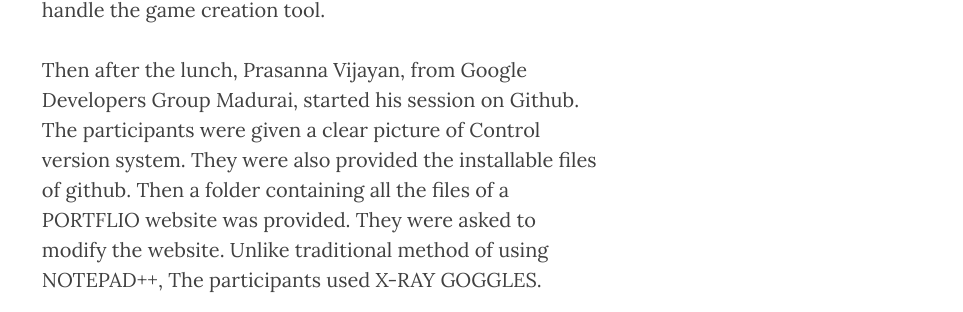
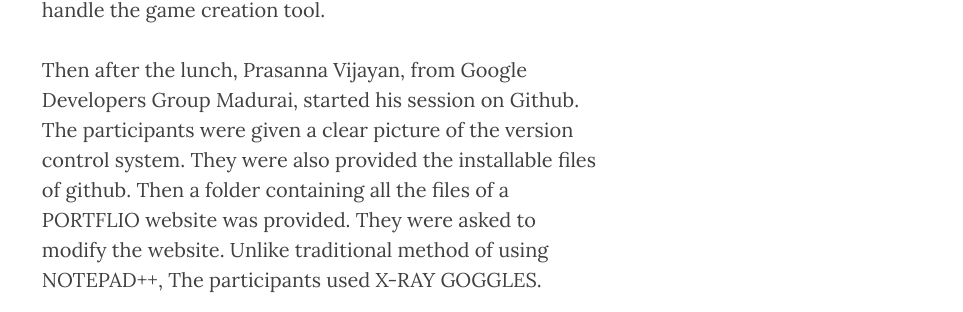
Before and after one commit to foxprasanth/foxprasanth.github.com, a Jekyll site: the page built from _posts/2015-10-2-THE DOT.markdown, in a window 1280 px wide and 900 px high, scrolled down 1124 px. Shown: the part 203-515 px from the top of the window, without its empty margins (317-1280 px from the left). Built offline with Jekyll 4.4.1, drawn with Linux system fonts in a browser that asks for light colours; nearby versions of some CDN libraries; comment, search, counter and statistics services are not loaded.

Commit message:
corrected typo in THE DOT blog

```diff
--- a/_posts/2015-10-2-THE DOT.markdown
+++ b/_posts/2015-10-2-THE DOT.markdown
@@ -17,7 +17,7 @@
 </ol>
 <p>I had a great opportunity to talk about Mozila and Webmaker tools in the morning. The participants were shown a demo to use Webmaker tools such as TIMBLE and X-Ray GOGGLES.These tools were used extensively in the evening session.</p>
 <p>My session went on around 2 hours, after which session on Build Box by Seshan. Buildbox session lasted for about 2 hours. The participants eagerly participated and learnt to handle the game creation tool.<p>
-<p>Then after the lunch, Prasanna Vijayan, from Google Developers Group Madurai, started his session on Github. The participants were given a clear picture of Control version system. They were also provided the installable files of github. Then a folder containing all the files of a PORTFLIO website was provided. They were asked to modify  the website. Unlike traditional method of using NOTEPAD++,  The participants used X-RAY GOGGLES.</p>
+<p>Then after the lunch, Prasanna Vijayan, from Google Developers Group Madurai, started his session on Github. The participants were given a clear picture of the version control system. They were also provided the installable files of github. Then a folder containing all the files of a PORTFLIO website was provided. They were asked to modify  the website. Unlike traditional method of using NOTEPAD++,  The participants used X-RAY GOGGLES.</p>
 <a href="#">
     <img src="{{ site.baseurl }}/img/dot-1.jpg" alt="Post Sample Image">
 </a>
```
Also changed, not shown: _config.yml (line endings or trailing spaces).
